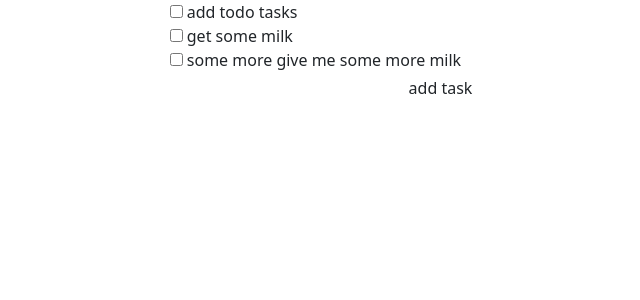
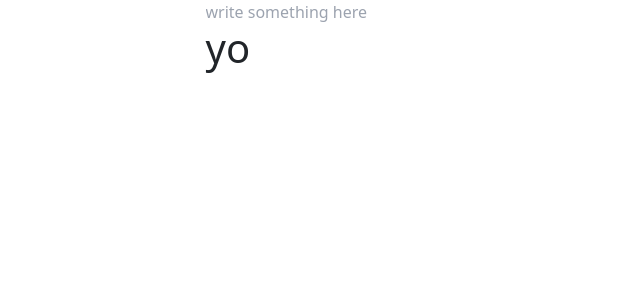
Before and after one commit to AriaHemin/react-playground, a React (Create React App) app: page /iwwywApp in a window 1280 px wide. Shown: the top 300 px of the page, without its empty margins (319-959 px from the left). Built offline with nearby package versions, Linux system fonts and the light colour scheme.

Commit message:
added routers. bro it is so cool and easy

```diff
--- a/package.json
+++ b/package.json
@@ -11,6 +11,7 @@
     "react": "^18.2.0",
     "react-bootstrap": "^2.7.0",
     "react-dom": "^18.2.0",
+    "react-router-dom": "^6.6.1",
     "react-scripts": "5.0.1",
     "uuid": "^9.0.0",
     "web-vitals": "^2.1.4"
--- a/src/App.js
+++ b/src/App.js
@@ -1,61 +1,22 @@
 import './index.css';
-import Task from "./components/taskComp"
-import { useState } from "react";
-
-function App(props) {
-  const [taskTitle, setTitle] = useState()
-
-  const [todos , setTodos] = useState([
-    {
-        task : "add todo tasks",
-        key : 0
-    },
-    {
-        task : "get some milk",
-        key : 1
-    },
-    {
-        task : "some more give me some more milk",
-        key : 2
-    }])
+import TodoApp from "./pages/todoApp";
+import Home from "./pages/home"
+import Appiwwyw from './pages/iwwywApp';
+import {BrowserRouter , Routes , Route} from "react-router-dom";
 
 
-  function addTask(taskTitle ){
-      let newID =  Math.random() * 100
-      let newTask = {
-          task: taskTitle,
-          key: newID
-        }
-      setTodos([...todos, newTask])
-        console.log(todos)
-    }
-  return (
-    <div className="App">
-      <div className='flex flex-wrap justify-center '>
-        <div className="flex flex-col">
-        <div>
-            {
-            todos.map((todo)=>{
-
-                return(
-                <Task
-                    todo={todo.task}
-                    key={todo.key}/>
-            );})}
-        </div>
-        <div>
-            <span>
-                <input className='p-1' onChange={(e)=>{setTitle(e.target.value) ;console.log(taskTitle , e.target.value)}} />
-                <button onClick={()=>{
-                    addTask(taskTitle)
-
-                }}  > add task </button>
-            </span>
-
-        </div>
-        </div>
-      </div>
-    </div>
-  );}
+function App() {
+        return(
+            <>
+                <BrowserRouter>
+                    <Routes>
+                        <Route path='/react-playground' element={<Home/>} />
+                        <Route path='/todoApp' element={<TodoApp/>} />
+                        <Route path='/iwwywApp' element={<Appiwwyw/>}/>
+                    </Routes>
+                </BrowserRouter>
+            </>
+    )
+}
 
 export default App;
--- a/src/components/irwyrApp.js
+++ /dev/null
@@ -1,15 +0,0 @@
-import { useState } from "react";
-
-function App1irwyr(){
-    const [input, setInput] = useState("yo");
-    return(
-        <>
-            <input placeholder="write something here" type="text" onChange={(e) =>{setInput(e.target.value)}}/>
-            <h1 >
-                {input.length < 10 ? input : "you are gay"}
-            </h1>
-        </>
-    );
-}
-
-export default App1irwyr;
--- /dev/null
+++ b/src/pages/home.js
@@ -0,0 +1,25 @@
+function Home (){
+    return(
+        <div className="flex flex-col items-center">
+            <h1>welcome to my website</h1>
+            <p>check out my apps: </p>
+            <ul>
+                <li>
+                    <a href="/todoApp">
+                        todoApp
+                    </a>
+                </li>
+                <li>
+                    <a href="/iwwywApp">
+                        i write what you write app
+                    </a>
+                </li>
+            </ul>
+
+        </div>
+
+
+    )
+}
+
+export default Home;
--- /dev/null
+++ b/src/pages/iwwywApp.js
@@ -0,0 +1,17 @@
+import { useState } from "react";
+
+function Appiwwyw(){
+    const [input, setInput] = useState("yo");
+    return(
+        <div className="flex align-center justify-center">
+            <div className="flex align-center justify-center flex-col ">
+                <input placeholder="write something here" type="text" onChange={(e) =>{setInput(e.target.value)}}/>
+                <h1 >
+                    {input.length < 10 ? input : "you are gay"}
+                </h1>
+            </div>
+        </div>
+    );
+}
+
+export default Appiwwyw;
--- /dev/null
+++ b/src/pages/todoApp.js
@@ -0,0 +1,61 @@
+import Task from "../components/taskComp"
+import { useState } from "react";
+
+function TodoApp(){
+    const [taskTitle, setTitle] = useState()
+
+    const [todos , setTodos] = useState([
+    {
+        task : "add todo tasks",
+        key : 0
+    },
+    {
+        task : "get some milk",
+        key : 1
+    },
+    {
+        task : "some more give me some more milk",
+        key : 2
+    }])
+
+
+    function addTask(taskTitle ){
+        let newID =  Math.random() * 100
+        let newTask = {
+            task: taskTitle,
+            key: newID
+        }
+        setTodos([...todos, newTask])
+    }
+    return (
+    <div className="App">
+      <div className='flex flex-wrap justify-center '>
+        <div className="flex flex-col">
+        <div>
+            {
+            todos.map((todo)=>{
+
+                return(
+                <Task
+                    todo={todo.task}
+                    key={todo.key}/>
+            );})}
+        </div>
+        <div>
+            <span>
+                <input className='p-1' onChange={(e)=>{setTitle(e.target.value) }} />
+                <button onClick={()=>{
+                    addTask(taskTitle)
+
+                }}  > add task </button>
+            </span>
+
+        </div>
+        </div>
+      </div>
+    </div>
+    );
+
+}
+
+export default TodoApp;
```
Also changed, not shown: 1 other file (tests, documents, lock files or other folders).
